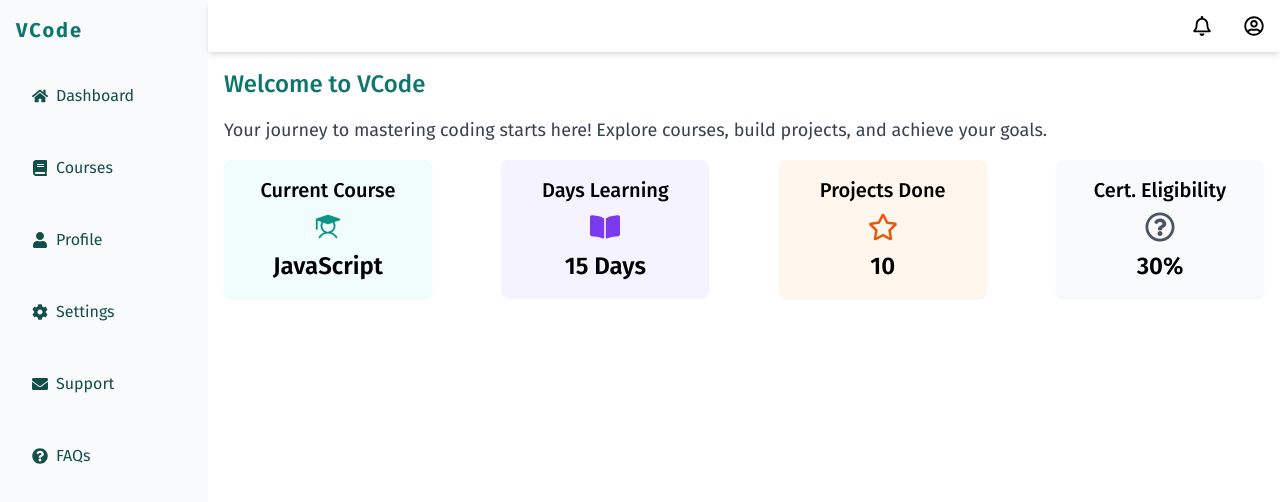
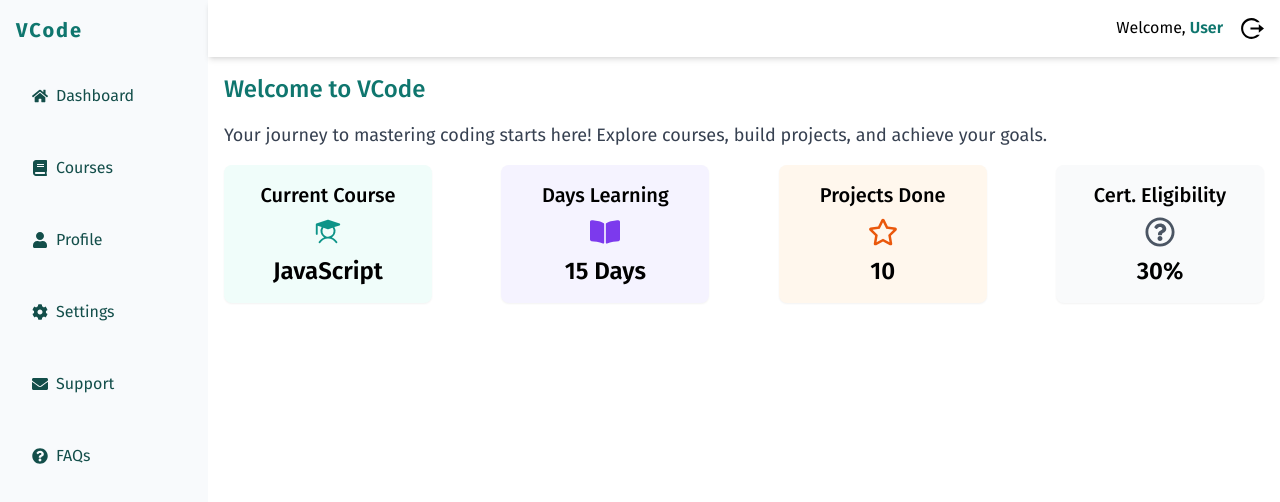
Before and after one commit to svivek19/elearning-platform-frontend, a React (Create React App) app: page /dashboard in a window 1280 px wide. Shown: the top 502 px of the page. Built offline with nearby package versions, Linux system fonts and the light colour scheme.

Commit message:
login navbar fixed

```diff
--- a/src/components/navbar/Navbar.jsx
+++ b/src/components/navbar/Navbar.jsx
@@ -1,9 +1,35 @@
 import React from "react";
-import { FaRegBell, FaRegUserCircle } from "react-icons/fa";
-import { useLocation } from "react-router-dom";
+import toast, { Toaster } from "react-hot-toast";
+import { RiLogoutCircleRLine } from "react-icons/ri";
+import { TbDoorExit } from "react-icons/tb";
+import { useLocation, useNavigate } from "react-router-dom";
 
 const Navbar = () => {
   const location = useLocation();
+  const navigate = useNavigate();
+
+  const userData = localStorage.getItem("userData");
+  // convert string to object
+  const user = JSON.parse(userData);
+
+  // logout function
+  const handleLogout = () => {
+    localStorage.removeItem("userData");
+    toast.success("Logout successful!", {
+      icon: <TbDoorExit />,
+      style: {
+        borderRadius: "10px",
+        background: "#333",
+        color: "#fff",
+      },
+    });
+
+    const timer = setTimeout(() => {
+      navigate("/");
+    }, 2000);
+
+    return () => clearTimeout(timer);
+  };
 
   return (
     <nav
@@ -11,14 +37,25 @@ const Navbar = () => {
         location.pathname === "/" ? "hidden" : "block"
       }`}
     >
+      <Toaster />
       <div className="flex justify-end items-center">
-        <div className="flex space-x-8">
+        <div className="flex space-x-4">
           <div>
-            <FaRegBell size={20} />
+            <h3>
+              Welcome,{" "}
+              <span className="capitalize text-teal-700 font-semibold">
+                {" "}
+                {user?.fullName || "User"}{" "}
+              </span>{" "}
+            </h3>
           </div>
-          <div>
-            <FaRegUserCircle size={20} />
-          </div>
+          <button
+            className="flex items-center cursor-pointer"
+            title="Logout"
+            onClick={handleLogout}
+          >
+            <RiLogoutCircleRLine size={25} />
+          </button>
         </div>
       </div>
     </nav>
--- a/src/pages/auth/Login.jsx
+++ b/src/pages/auth/Login.jsx
@@ -1,11 +1,12 @@
 import React, { useState } from "react";
-import { Link } from "react-router-dom";
+import { Link, useNavigate } from "react-router-dom";
 import toast, { Toaster } from "react-hot-toast";
 import { RiErrorWarningFill } from "react-icons/ri";
 import { MdOutlineDoneAll } from "react-icons/md";
 import AxiosInstance from "../../utils/AxiosInstance";
 
 const Login = () => {
+  const navigate = useNavigate();
   const [loginData, setLoginData] = useState({
     email: "",
     phone: "",
@@ -21,8 +22,6 @@ const Login = () => {
 
   const handleLogin = async (e) => {
     e.preventDefault();
-
-    console.log(loginData);
 
     if (loginData.email === "" || loginData.phone === "") {
       toast.error("Fill all required fields", {
@@ -49,6 +48,12 @@ const Login = () => {
           "userData",
           JSON.stringify(response.data.response)
         );
+
+        const timer = setTimeout(() => {
+          navigate("/dashboard");
+        }, 2000);
+
+        return () => clearTimeout(timer);
       } else {
         toast.error("Failed to login. Please try again.", {
           icon: <RiErrorWarningFill />,
@@ -110,9 +115,12 @@ const Login = () => {
           Login
         </button>
       </form>
-      <div className="my-4 bg-teal-950 text-white text-base">
-        <Link to={"/dashboard"}>demo</Link>
-      </div>
+      <Link
+        to={"/dashboard"}
+        className="my-4 bg-teal-700 w-fit px-2 py-1 rounded-lg text-white text-base cursor-pointer"
+      >
+        Guest
+      </Link>
     </div>
   );
 };
```
